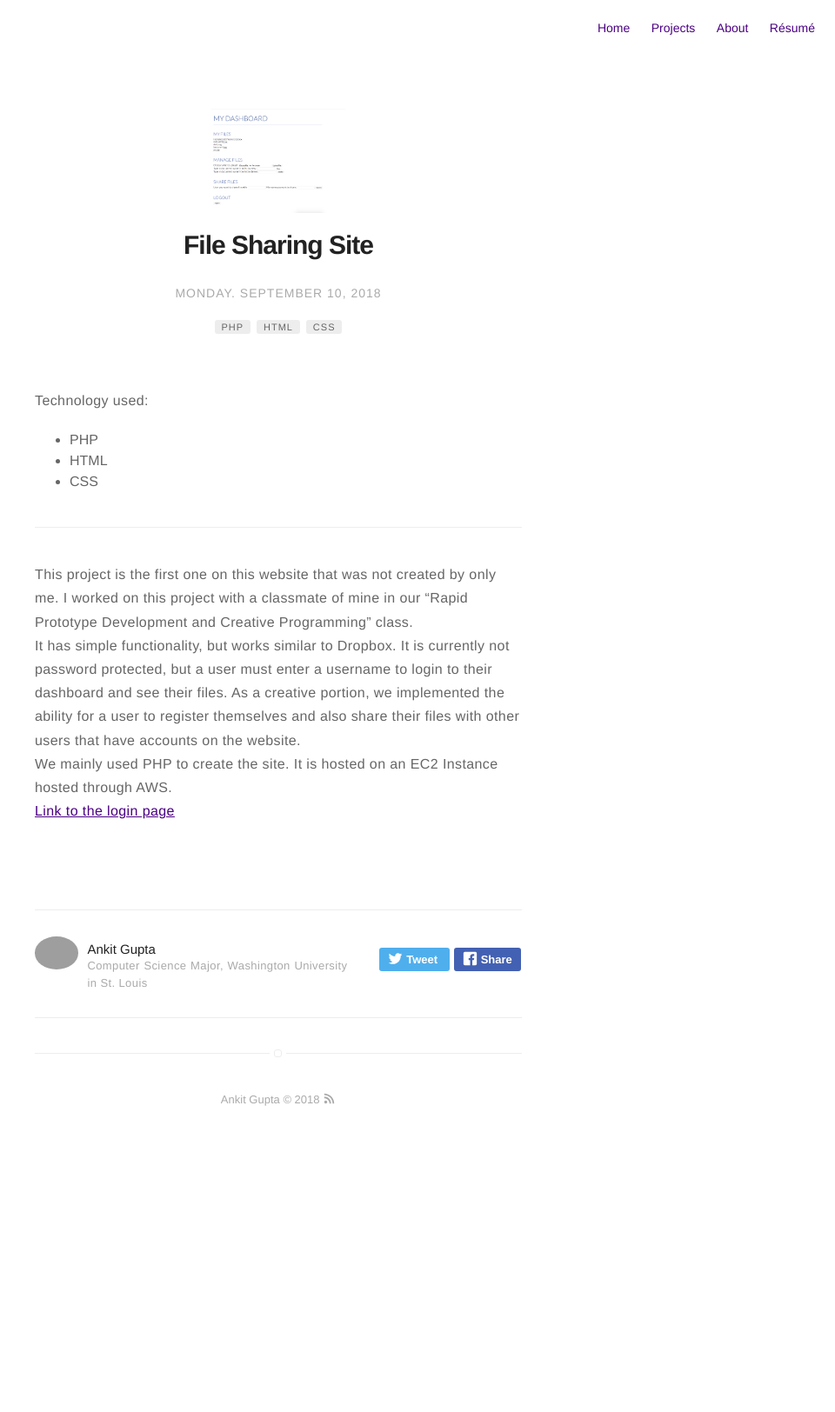
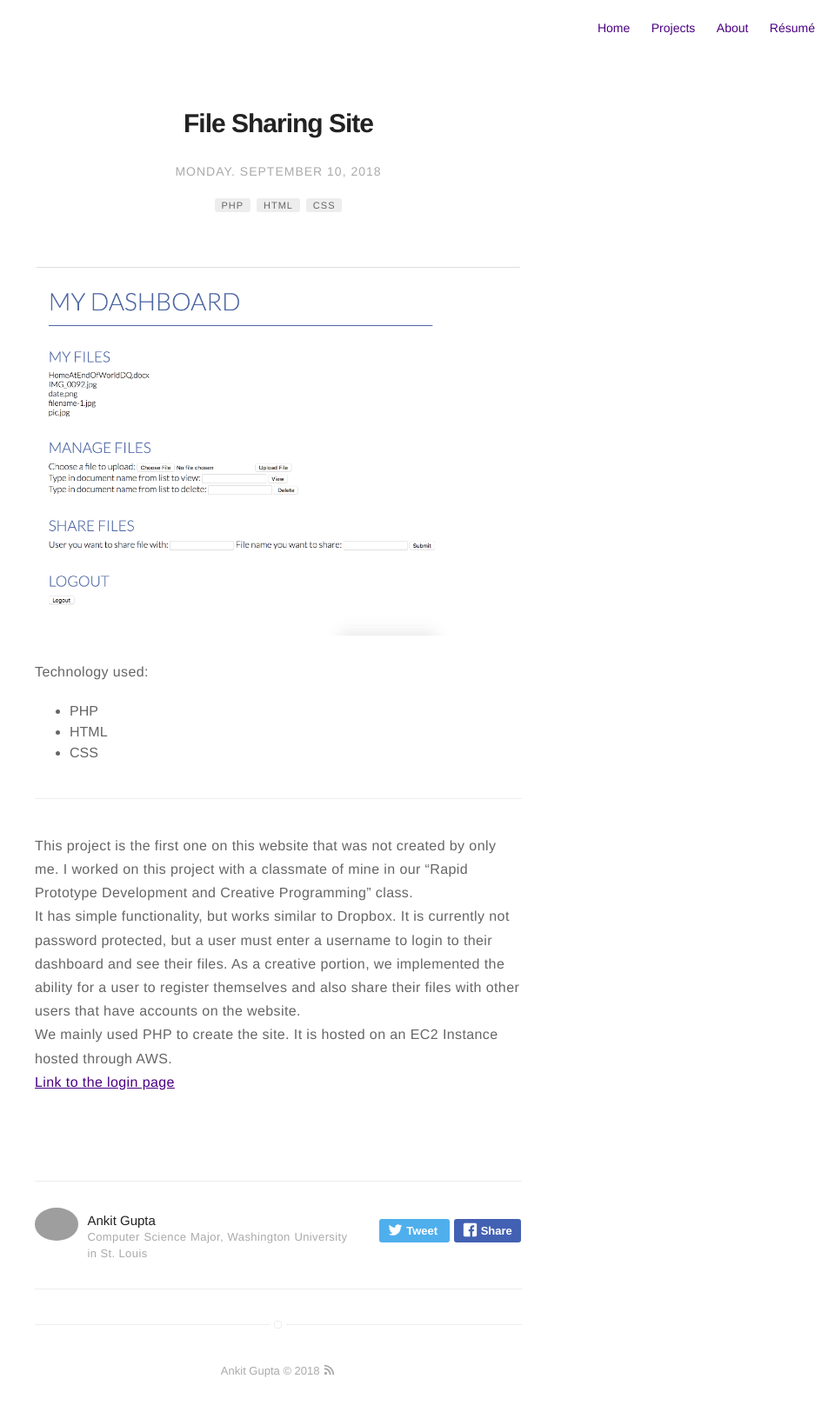
Before and after one commit to ankit0504/ankit0504.github.io, a Jekyll site: the page built from _posts/2018-09-10-file-sharing-site.markdown, in a window 1280 px wide. Shown: the whole page at 87% size, without its empty margins (320-1280 px from the left). Built offline with Jekyll 4.4.1, drawn with Linux system fonts in a browser that asks for light colours; before the commit the page ends 1312 px from its top, so only the background shows below that.

Commit message:
changed pic position

```diff
--- a/_posts/2018-09-10-file-sharing-site.markdown
+++ b/_posts/2018-09-10-file-sharing-site.markdown
@@ -6,7 +6,7 @@ tag:
 - PHP
 - HTML
 - CSS
-image: ../assets/images/dashboard.png
+# image:
 headerImage: true
 projects: true
 hidden: true # don't count this post in blog pagination
@@ -16,6 +16,7 @@ author: ankitgupta
 externalLink: false
 ---
 
+![Screenshot](../assets/images/dashboard.png)
 
 Technology used:
 
```
